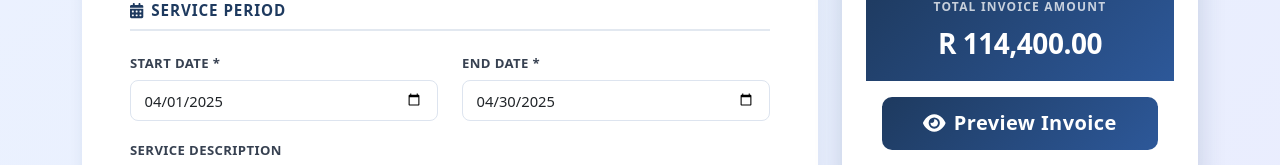
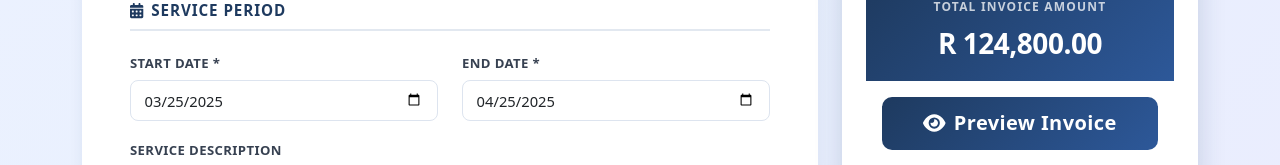
Before and after one commit to kandyfoma/africanite-services, a React (Vite) app in the folder africanite/: page /invoice in a window 1280 px wide. Shown: the part 784-949 px from the top of the page. Built offline with nearby package versions, Linux system fonts and the light colour scheme.

Commit message:
feat: Adjust service period calculation in InvoiceGenerator for 25th-to-25th pay cycle

```diff
--- a/africanite/src/components/InvoiceGenerator.tsx
+++ b/africanite/src/components/InvoiceGenerator.tsx
@@ -148,16 +148,28 @@ const DEFAULT_BANK: BankInfo = {
 
 function buildDefaultFormData(): InvoiceFormData {
     const today = new Date();
-    const firstOfMonth = new Date(today.getFullYear(), today.getMonth(), 1);
-    const lastOfMonth = new Date(today.getFullYear(), today.getMonth() + 1, 0);
+
+    // Auto-adjust service period based on 25th-to-25th pay cycle
+    let startDate: Date;
+    let endDate: Date;
+    if (today.getDate() <= 25) {
+        // Before or on 25th: period is 25th of last month to 25th of this month
+        startDate = new Date(today.getFullYear(), today.getMonth() - 1, 25);
+        endDate = new Date(today.getFullYear(), today.getMonth(), 25);
+    } else {
+        // After 25th: period is 25th of this month to 25th of next month
+        startDate = new Date(today.getFullYear(), today.getMonth(), 25);
+        endDate = new Date(today.getFullYear(), today.getMonth() + 1, 25);
+    }
+
     const due = new Date(today);
     due.setMonth(due.getMonth() + 1);
     return {
         invoiceNumber: getNextInvoiceNumber(),
         invoiceDate: today.toISOString().split("T")[0],
         dueDate: due.toISOString().split("T")[0],
-        startDate: firstOfMonth.toISOString().split("T")[0],
-        endDate: lastOfMonth.toISOString().split("T")[0],
+        startDate: startDate.toISOString().split("T")[0],
+        endDate: endDate.toISOString().split("T")[0],
         hourlyRate: 650,
         hoursPerDay: 8,
         serviceDescription: "Consulting Services",
```
